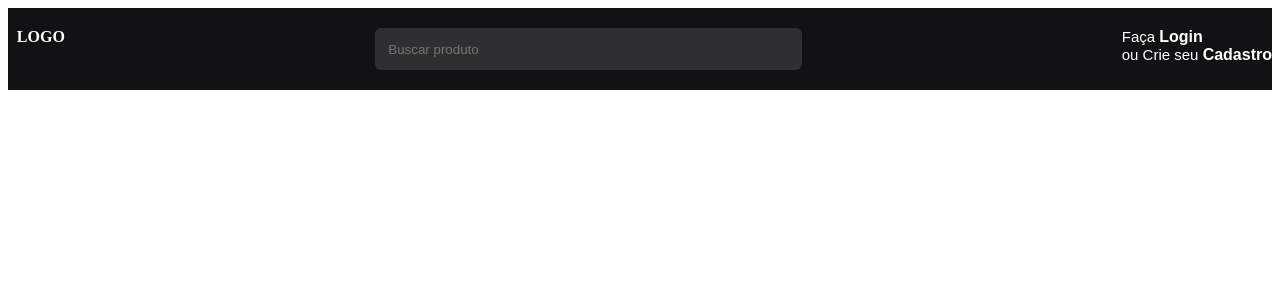
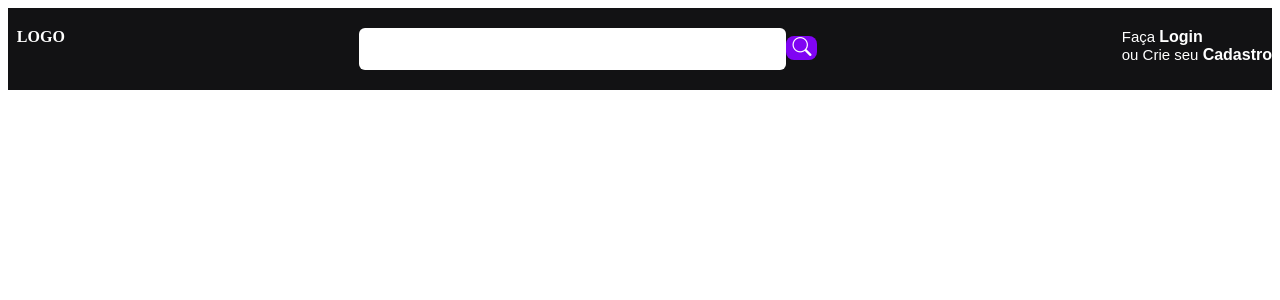
Before and after one commit to marcos-jesus/nuxt-e-commerce, a Nuxt app: page / in a window 1280 px wide. Shown: the top 300 px of the page. Built offline with nearby package versions, Linux system fonts and the light colour scheme.

Commit message:
Config Project 1/5

```diff
--- a/components/Input/input.vue
+++ b/components/Input/input.vue
@@ -1,14 +1,63 @@
 <template>
-  <input type="text" placeholder="Buscar produto">
+  <div>
+    <input type="text">
+    <button class="btn btn-outline-primary btnSearch">
+      <span class="bi bi-search  align-self-center btnSearchIcon"></span>
+    </button>
+  </div>
+
 </template>
 <script setup></script>
-<style>
+<style scoped>
   input {
     border-radius: 6px;
     border: 0;
-    background: #2f2f31;
-    color: green;
+    background: white;
+    padding: 0.85rem;
+    width: 25rem;
+    color: white;
+    font-weight: bold;
+  }
+
+  input:focus {
+    border-radius: 6px;
+    border: 0;
+    background-color: white;
     padding: 0.85rem;
     width: 25rem;
   }
+
+  .btnSearch {
+    border: none;
+    border-radius: 8px;
+    background-color: #8004f3;
+  }
+
+  .btnSearch:focus {
+    border: none;
+    border-radius: 8px;
+    background-color: #8004f3;
+  }
+
+  .btnSearchIcon {
+    font-size: 19px;
+  }
+
+  .btnSearch:hover {
+    border: none;
+    border-radius: 8px;
+    background-color: #f2d21c;
+  }
+
+  .btn-outline-primary {
+    color: white;
+  }
+
+  .btn-outline-primary:hover .bi-search {
+    color: #8004f3;
+  }
+
+  .btn-outline-primary:hover .bi-search {
+    color: #8004f3;
+  }
 </style>
--- a/layout/layout.vue
+++ b/layout/layout.vue
@@ -4,7 +4,7 @@
   </div>
 </template>
 <script setup>
-  import Menu from './Menu/Menu.vue'
+  import Menu from './Menu/menu.vue'
 </script>
 
 <style scoped>
--- a/nuxt.config.ts
+++ b/nuxt.config.ts
@@ -1,4 +1,15 @@
+
 // https://nuxt.com/docs/api/configuration/nuxt-config
 export default defineNuxtConfig({
+  app: {
+    head: {
+      meta: [
+
+      ],
+      link: [
+        { rel: 'stylesheet', href: 'https://cdn.jsdelivr.net/npm/bootstrap-icons@1.7.2/font/bootstrap-icons.css' },
+      ],
+    }
+  },
 
 })
--- a/package.json
+++ b/package.json
@@ -8,9 +8,12 @@
     "preview": "nuxt preview",
     "postinstall": "nuxt prepare"
   },
-
   "devDependencies": {
     "@types/node": "^18",
     "nuxt": "^3.4.1"
+  },
+  "dependencies": {
+    "bootstrap-icons": "^1.10.4",
+    "jsdom": "^21.1.1"
   }
 }
```
Also changed, not shown: layout/Pesquisa/pesquisaproduto.vue (line endings or trailing spaces), 1 other file (tests, documents, lock files or other folders).
